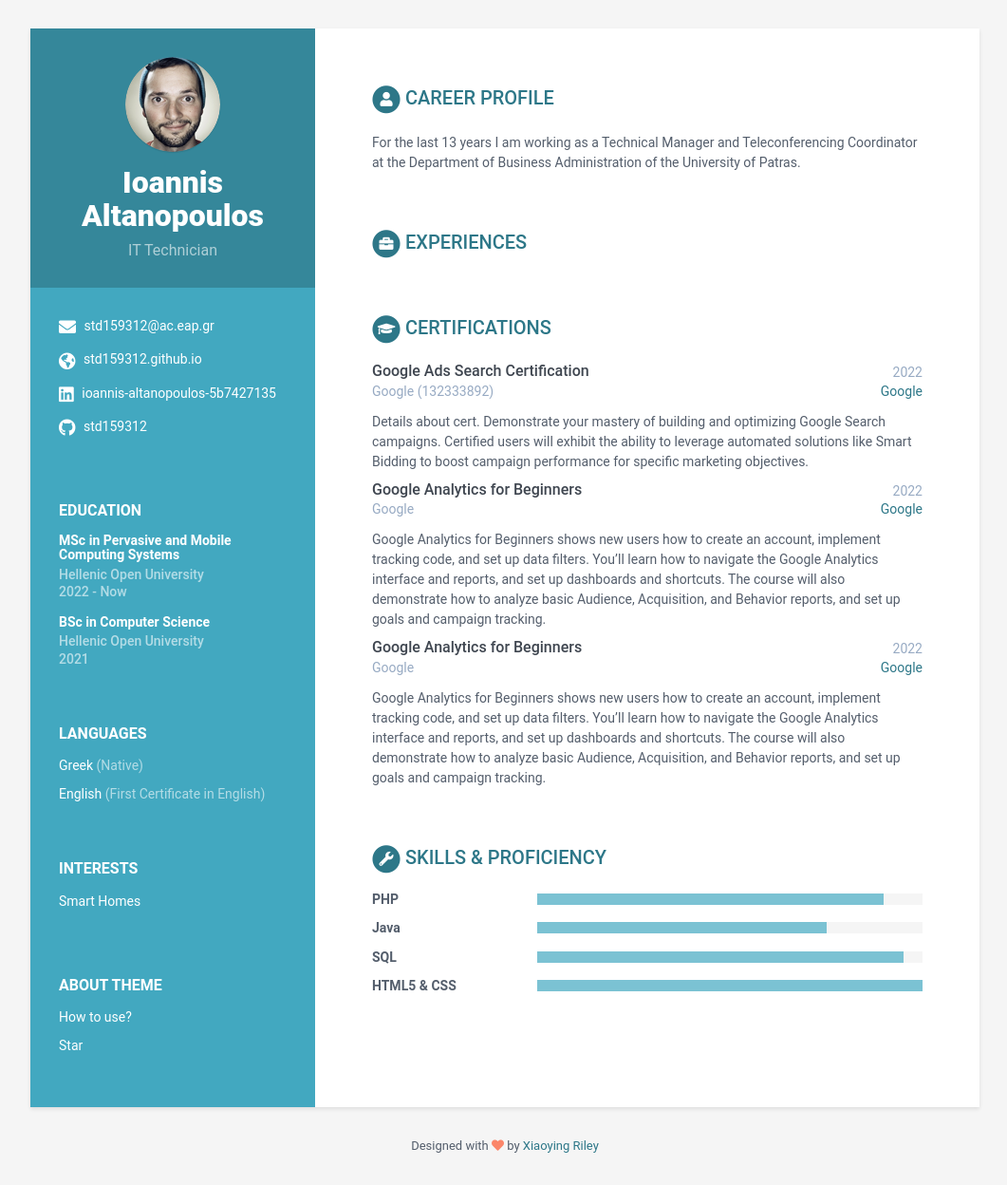
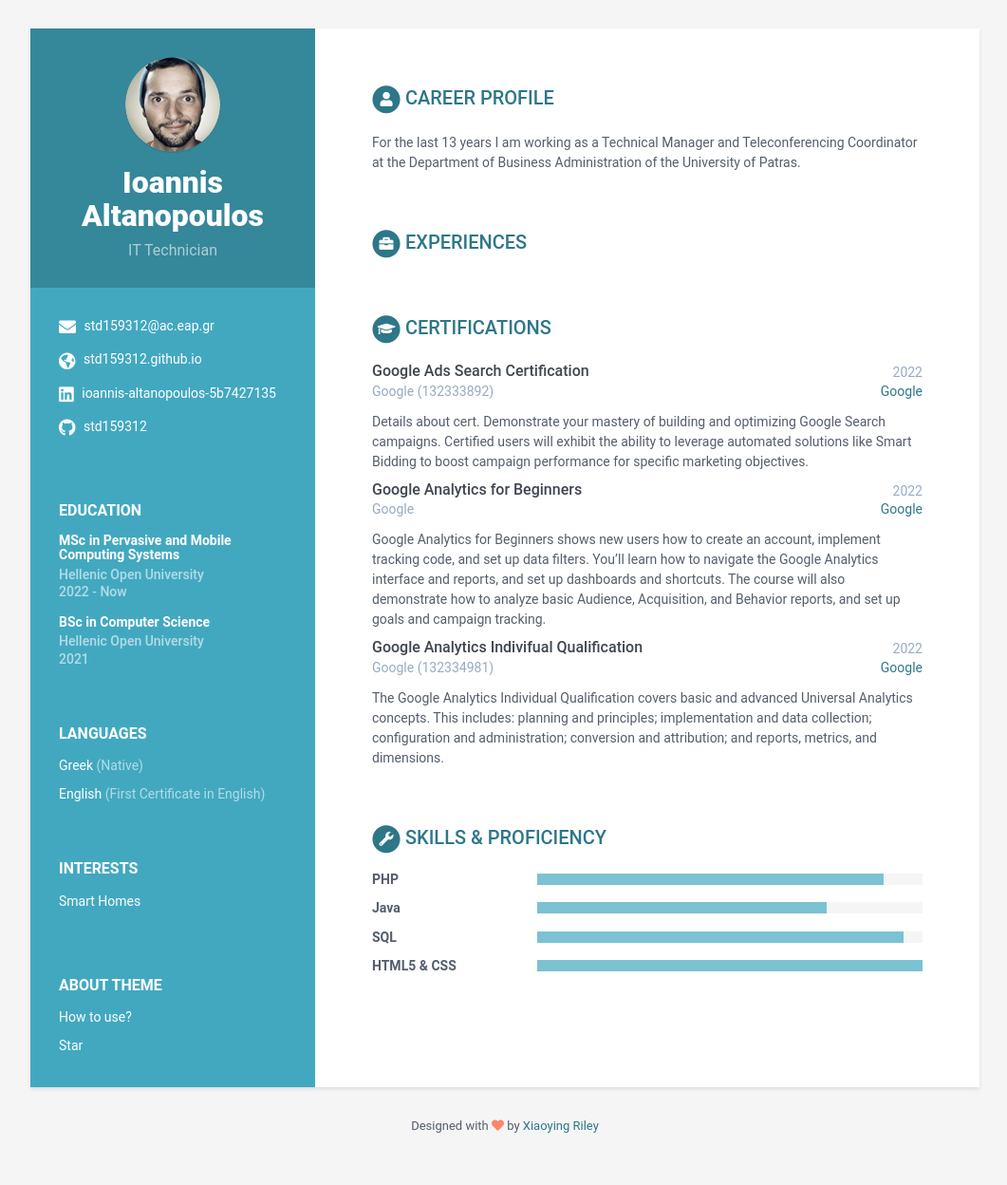
Before and after one commit to std159312/std159312.github.io, a Jekyll site: the page built from index.html, in a window 1280 px wide. Shown: the whole page at 95% size, without its empty margins (108-1169 px from the left). Built offline with Jekyll 4.4.1, drawn with Linux system fonts in a browser that asks for light colours; after the commit the page ends 1227 px from its top, so only the background shows below that.

Commit message:
Initial commit

```diff
--- a/_data/data.yml
+++ b/_data/data.yml
@@ -111,19 +111,17 @@ certifications:
             The course will also demonstrate how to analyze basic Audience, Acquisition,
             and Behavior reports, and set up goals and campaign tracking.
 
-        - name: Google Analytics for Beginners
+        - name: Google Analytics Indivifual Qualification
           start: 2022
           end:
           organization: Google
-          credentialid:
+          credentialid: 132334981
           credentialurl: www.google.com
           credentialname: Google
           details: |
-            Google Analytics for Beginners shows new users how to create an account,
-            implement tracking code, and set up data filters. You'll learn how to
-            navigate the Google Analytics interface and reports, and set up dashboards and shortcuts.
-            The course will also demonstrate how to analyze basic Audience, Acquisition,
-            and Behavior reports, and set up goals and campaign tracking.
+            The Google Analytics Individual Qualification covers basic and advanced Universal Analytics concepts.
+            This includes: planning and principles; implementation and data collection; configuration and administration;
+            conversion and attribution; and reports, metrics, and dimensions.
 
 
 
```
